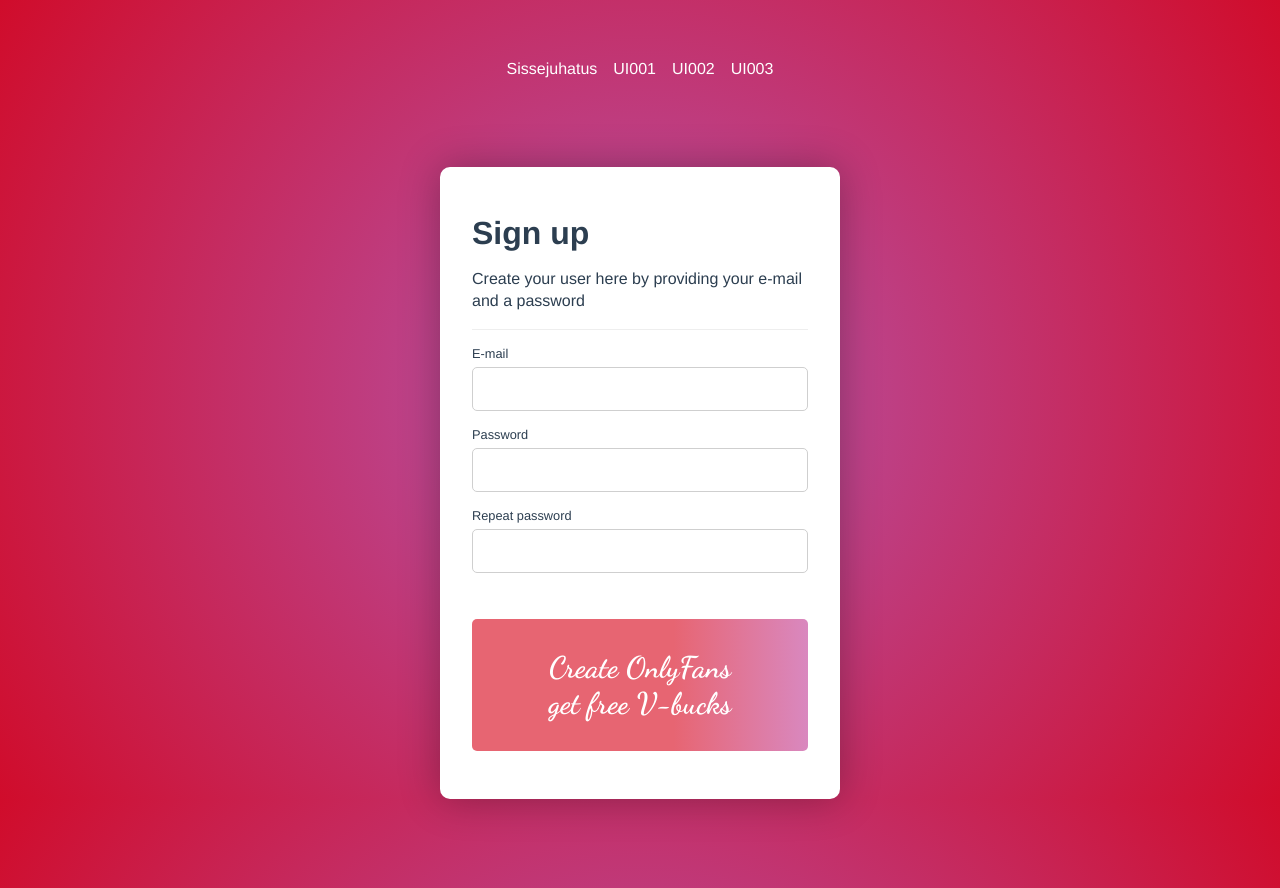
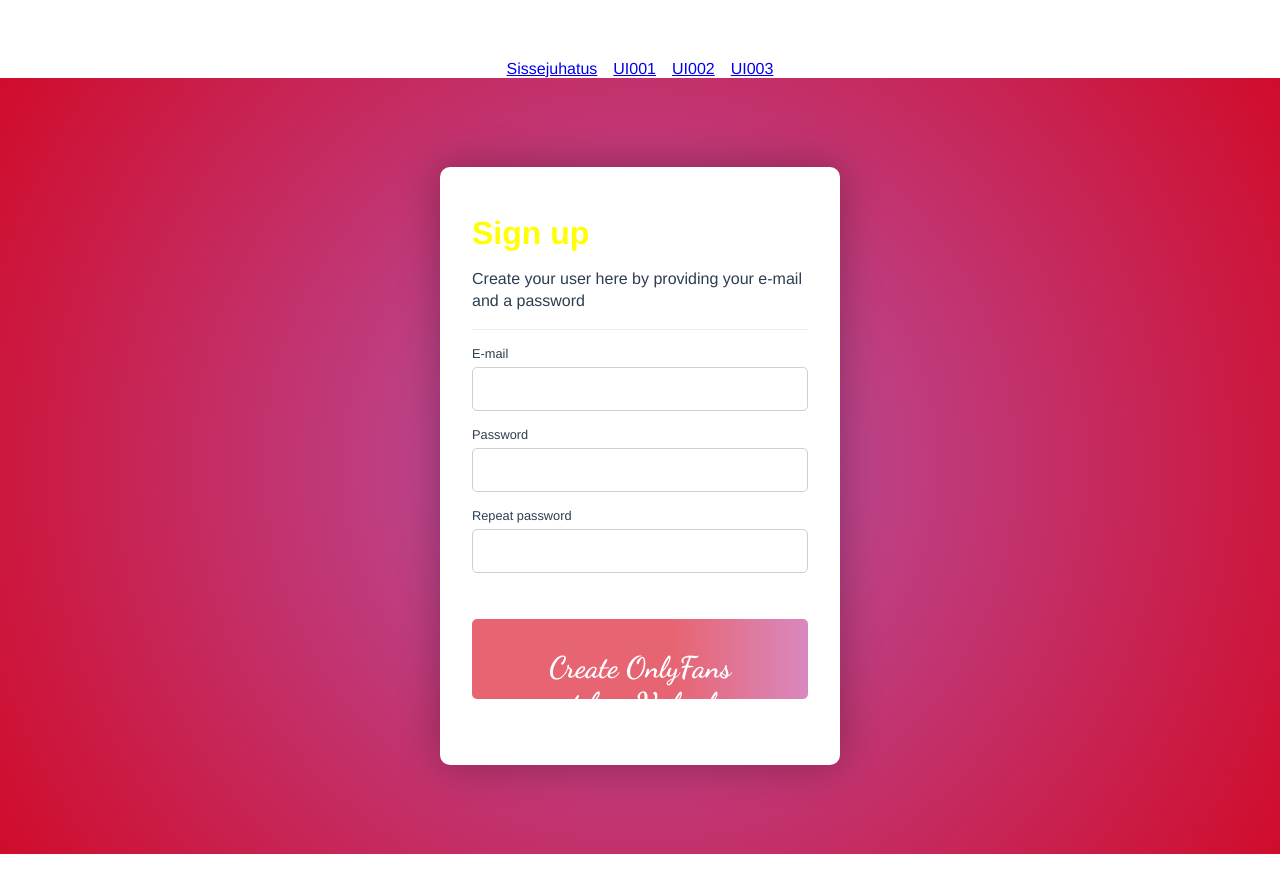
Before and after one commit to kuressaareametikool/100days_tak20, a Vue app: page /UI001 in a window 1280 px wide. After the commit the page ends 854 px from the top, so only its background shows below. Built offline with nearby package versions, Linux system fonts and the light colour scheme.

Commit message:
first commit

```diff
--- a/src/views/UI001.vue
+++ b/src/views/UI001.vue
@@ -23,9 +23,14 @@
   </div>
 </template>
 
-<style>
+<style scoped>
+
 
 @import url('https://fonts.googleapis.com/css2?family=Dancing+Script:wght@700&display=swap');
+
+.home-content {
+  background: radial-gradient(circle, rgba(184,79,159,1) 12%, rgba(208,12,43,1) 100%, rgba(215,144,201,1) 100%);
+}
 
 * {
   box-sizing: border-box;
@@ -99,7 +104,4 @@
     background: linear-gradient(90deg, rgba(228,48,67,1) 46%, rgba(227,75,178,1) 100%);
   cursor: pointer;
 }
-body {
-  background: radial-gradient(circle, rgba(184,79,159,1) 12%, rgba(208,12,43,1) 100%, rgba(215,144,201,1) 100%);
-}
-</style>
+</style>>
--- a/src/views/UI002.vue
+++ b/src/views/UI002.vue
@@ -14,4 +14,17 @@
 .flex-center {
   background-color: white;
 }
+
+h1 {
+  animation-name: example;
+  animation: example 4s infinite;
+}
+
+@keyframes example {
+  0%   {color:red; left:0px; top:0px;}
+  25%  {color:yellow; left:200px; top:0px;}
+  50%  {color:blue; left:200px; top:200px;}
+  75%  {color:green; left:0px; top:200px;}
+  100% {color:red; left:0px; top:0px;}
+}
 </style>
--- a/src/views/UI003.vue
+++ b/src/views/UI003.vue
@@ -1,17 +1,33 @@
 <template>
   <div class="flex-center">
     <div class="home-content">
-      <h1>Get free Iphone<br>just enter you E-mail and get<br>1 Free Iphone</h1>
+      <h1>Get free Iphone just enter you E-mail and get 1 Free Iphone</h1>
         <div class="form-group">
-          <label for="email">Enter E-mail here</label>
-          <input id="email" type="email" />
+          <div class="big-box">
+            <div class="box">
+              <label for="email">Enter E-mail here</label>
+              <input id="email" type="email" />
+              <button class="button" type="submit">JOIN NOW</button>
+            </div>
+          </div>
         </div>
       <img src="https://store.storeimages.cdn-apple.com/4982/as-images.apple.com/is/iphone-12-pro-family-hero?wid=940&amp;hei=1112&amp;fmt=jpeg&amp;qlt=80&amp;op_usm=0.5,0.5&amp;.v=1604021663000" alt="Iphone">
     </div>
   </div>
 </template>
   <style>
-    .form-group {
+.home-content {
+  background: black;
+}
+* {
+  box-sizing: border-box;
+}
+html, body {
+  height: 100%;
+  display: flex;
+  flex-direction: column;
+}
+.form-group {
   margin-bottom: 1em;
 }
 .form-group input {
@@ -26,4 +42,20 @@
   margin-bottom: 0.5em;
   font-size: 0.8em;
 }
+.button {
+  margin-top: 10px;
+  box-sizing: border-box;
+  height: 80px;
+  width: 100%;
+  font-size: 20px;
+  background: linear-gradient(90deg, rgba(231,101,114,1) 60%, rgba(217,136,191,1) 100%);;
+}
+.box {
+  width: 940px;
+}
+.big-box {
+  display: flex;
+  width: 100%;
+  justify-content: center;
+}
   </style>
```
